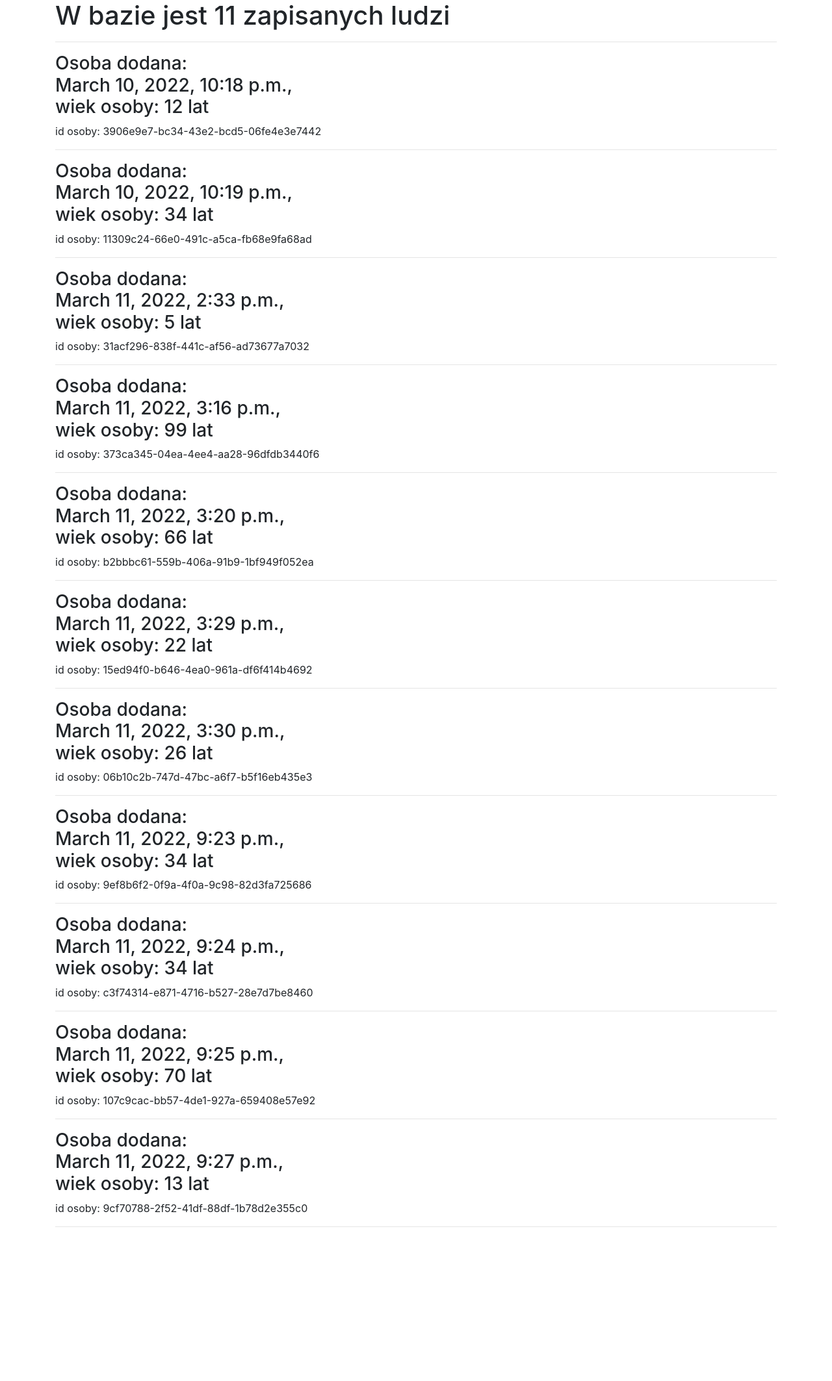
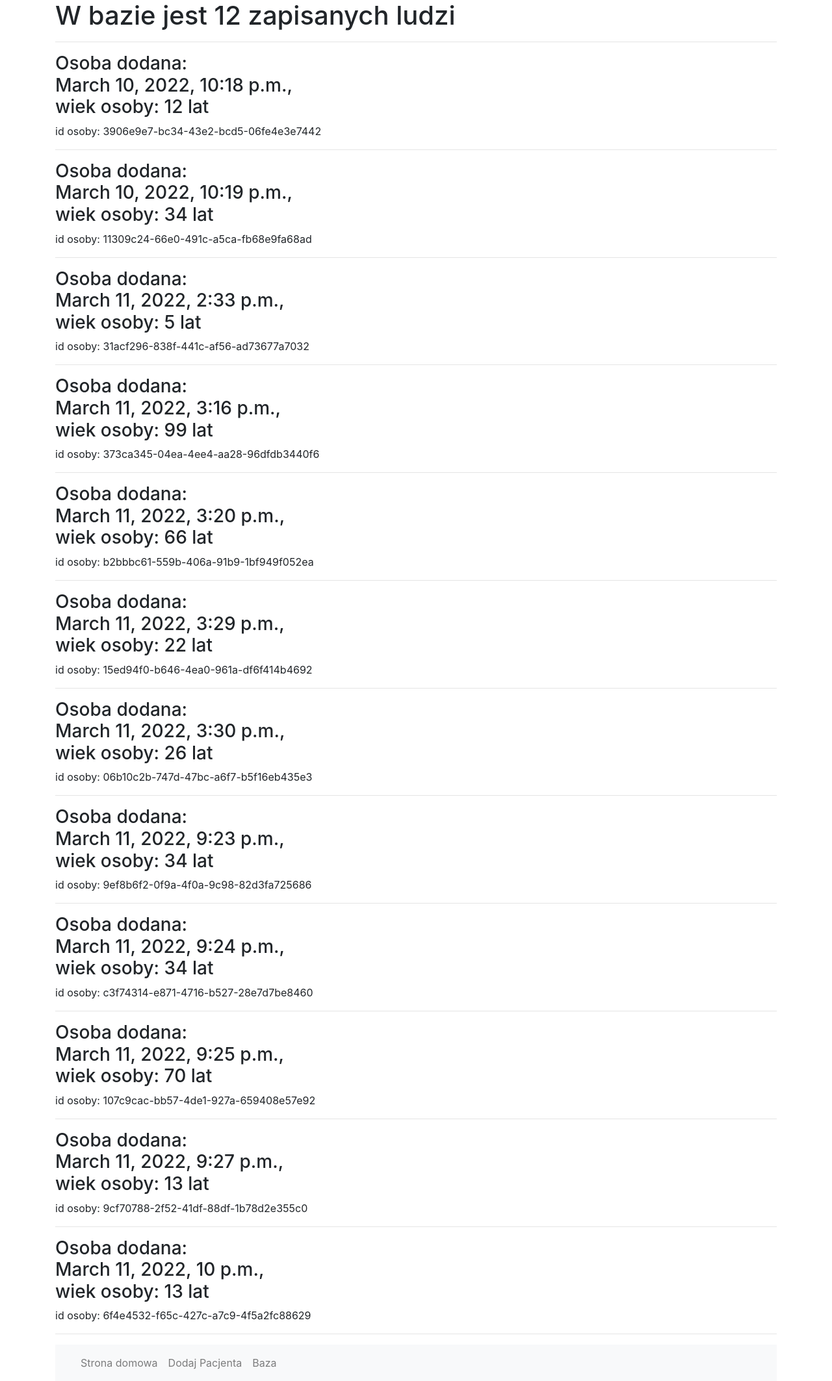
Before and after one commit to ceasarre/medical-appointments, a Django app: page /history/ in a window 1280 px wide. Shown: the whole page at 65% size. Before the commit the page ends 1905 px from the top, so only its background shows below. Run offline with Django 4.2, Linux system fonts and the light colour scheme; data comes from the database, SQL or seed files in the repository; some libraries are stand-ins or nearby versions.

Commit message:
Works well, but is not the most beautiful

```diff
--- a/appointment_website/check_noshow/templates/check_noshow/base.html
+++ b/appointment_website/check_noshow/templates/check_noshow/base.html
@@ -15,6 +15,35 @@
     <div class="container">
         {% block content %}
         {% endblock %}
+
+        <nav class="navbar navbar-expand-lg navbar-light bg-light">
+          <div class="container-fluid">
+            <button
+              class="navbar-toggler"
+              type="button"
+              data-mdb-toggle="collapse"
+              data-mdb-target="#navbarNav"
+              aria-controls="navbarNav"
+              aria-expanded="false"
+              aria-label="Toggle navigation"
+            >
+              <i class="fas fa-bars"></i>
+            </button>
+            <div class="collapse navbar-collapse" id="navbarNav">
+              <ul class="navbar-nav">
+                <li class="nav-item">
+                  <a class="nav-link" href={% url 'check-home' %}>Strona domowa</a>
+                </li>
+                <li class="nav-item">
+                  <a class="nav-link" href={% url 'check-add_person' %}>Dodaj Pacjenta</a>
+                </li>
+                <li class="nav-item">
+                  <a class="nav-link" href={% url 'check-history' %}>Baza</a>
+                </li>
+              </ul>
+            </div>
+          </div>
+        </nav>
     </div>
 
     <!-- Optional JavaScript -->
--- a/appointment_website/check_noshow/templates/check_noshow/person.html
+++ b/appointment_website/check_noshow/templates/check_noshow/person.html
@@ -12,4 +12,5 @@
     {% csrf_token %}
     <button type="submit">Prześlij</button>
 </form>
+
 {% endblock %}
--- a/appointment_website/check_noshow/templates/check_noshow/results.html
+++ b/appointment_website/check_noshow/templates/check_noshow/results.html
@@ -9,5 +9,5 @@
 <h3>Sprawdzana osoba: <br>{{person}}</h3>
 <hr>
 
-<h3>Wynik predykcji dla tej osoby:<br> {{prediction}}</h3>
+<h3>Wynik predykcji dla tej osoby:<br> <mark>{{prediction}}</mark></h3>
 {% endblock %}
```
Also changed, not shown: appointment_website/db.sqlite3.
